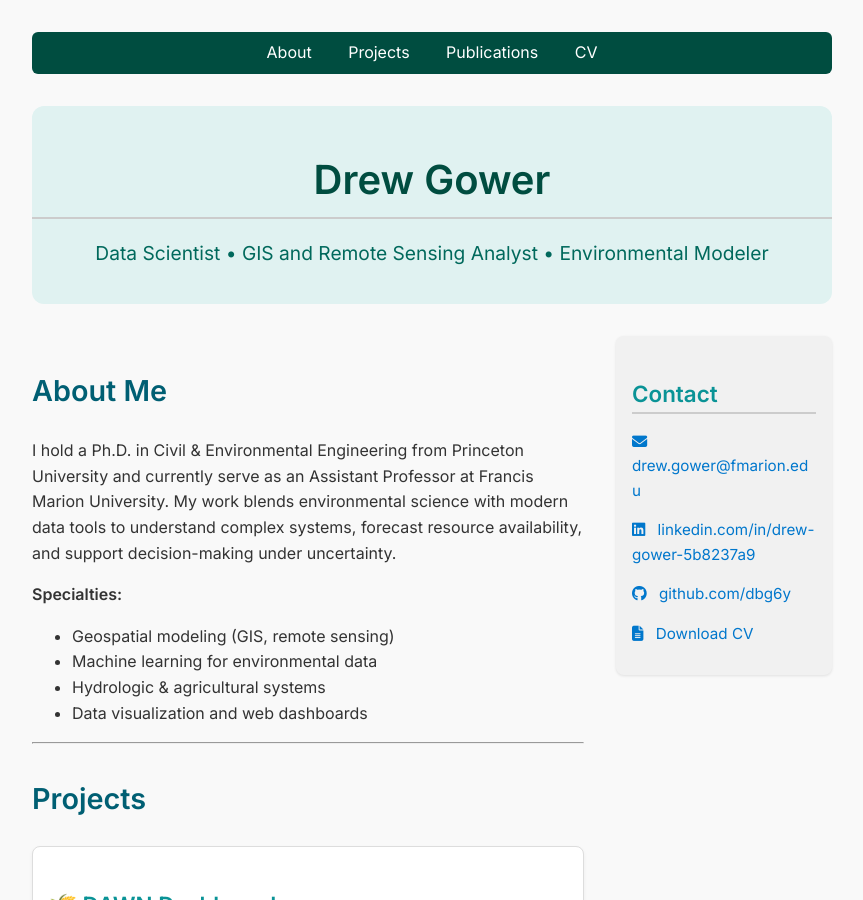
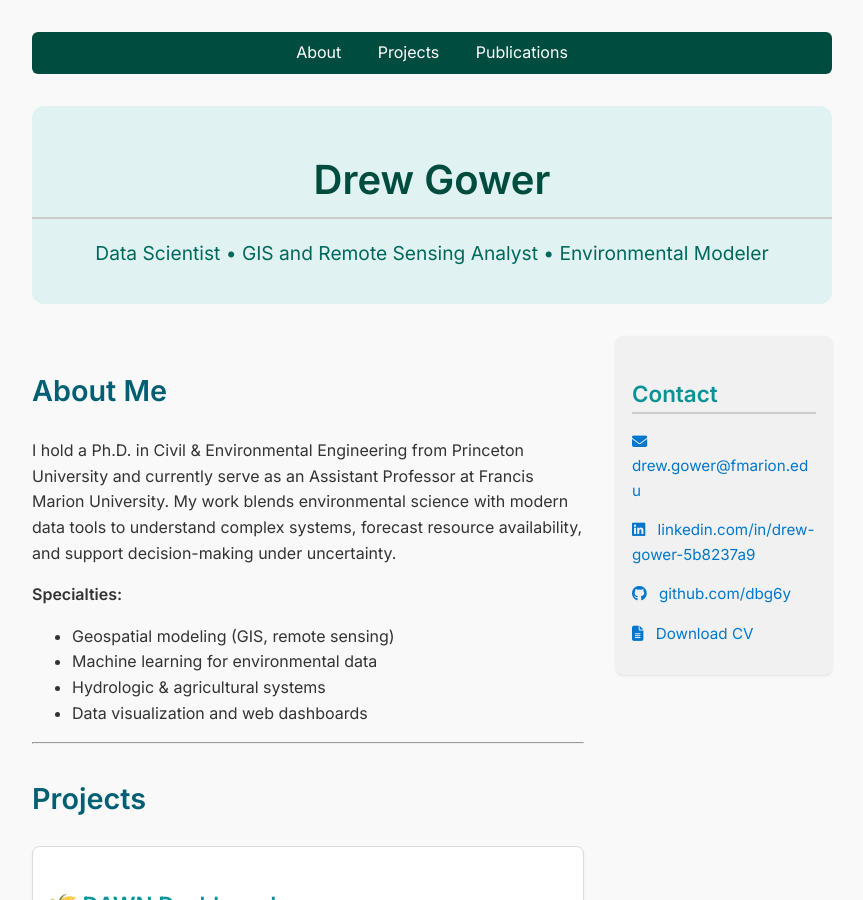
Before and after one commit to dbg6y/dbg6y.github.io, a Jekyll site: the page built from index.md, in a window 1280 px wide and 900 px high. Shown: the whole window, without its empty margins (208-1071 px from the left). Built offline with Jekyll 4.4.1, drawn with Linux system fonts in a browser that asks for light colours.

Commit message:
remove CV section

```diff
--- a/_layouts/default.html
+++ b/_layouts/default.html
@@ -13,7 +13,6 @@
     <a href="#about">About</a>
     <a href="#projects">Projects</a>
     <a href="#publications">Publications</a>
-    <a href="#cv">CV</a>
   </nav>
   <div class="hero">
     <h1>Drew Gower</h1>
--- a/index.md
+++ b/index.md
@@ -50,11 +50,6 @@
 
 ---
 
-## CV
-- 📄 [CV (PDF)](/assets/250430_Gower_CV.pdf)
-
----
-
 _Last updated: April 2025_
 
 ---
```
